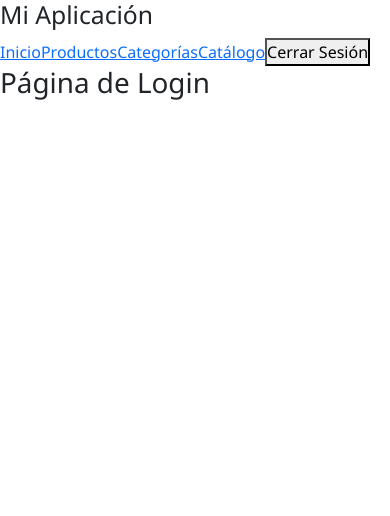
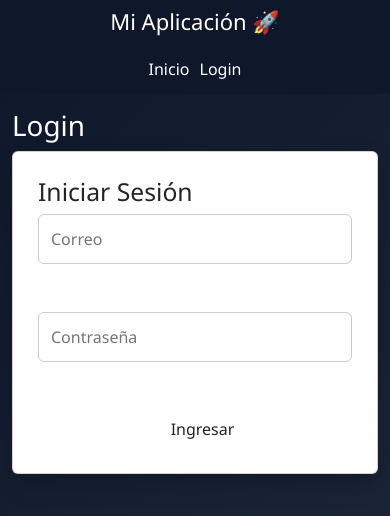
Before and after one commit to ismaelis123/bd, a React (Vite) app: page /login in a window 390 px wide. Shown: the top 516 px of the page. Built offline with nearby package versions, Linux system fonts and the light colour scheme.

Commit message:
cambios nuevos login

```diff
--- a/src/App.jsx
+++ b/src/App.jsx
@@ -6,7 +6,10 @@ import Productos from "./views/Productos";
 import Categorias from "./views/Categorias";
 import Catalogo from "./views/Catalogo";
 import Pagina404 from "./views/Pagina404";
+
 import Encabezado from "./navegacion/Encabezado";
+import RutaProtegida from "./rutas/RutaProtegida";
+
 import "./index.css";
 
 function App() {
@@ -15,11 +18,39 @@ function App() {
       <Encabezado />
 
       <Routes>
+        {/* Públicas */}
         <Route path="/" element={<Inicio />} />
         <Route path="/login" element={<Login />} />
-        <Route path="/productos" element={<Productos />} />
-        <Route path="/categorias" element={<Categorias />} />
-        <Route path="/catalogo" element={<Catalogo />} />
+
+        {/* Protegidas */}
+        <Route
+          path="/productos"
+          element={
+            <RutaProtegida>
+              <Productos />
+            </RutaProtegida>
+          }
+        />
+
+        <Route
+          path="/categorias"
+          element={
+            <RutaProtegida>
+              <Categorias />
+            </RutaProtegida>
+          }
+        />
+
+        <Route
+          path="/catalogo"
+          element={
+            <RutaProtegida>
+              <Catalogo />
+            </RutaProtegida>
+          }
+        />
+
+        {/* 404 */}
         <Route path="*" element={<Pagina404 />} />
       </Routes>
     </Router>
--- a/src/database/supabaseconfig.js
+++ b/src/database/supabaseconfig.js
@@ -1,6 +1,6 @@
 import { createClient } from "@supabase/supabase-js";
 
-const supabaseUrl = import.meta.env.VITE_SUPABASE_URL;
-const supabaseKey = import.meta.env.VITE_SUPABASE_API_KEY;
+const supabaseUrl = "https://rgpjhseivhxzictjqgch.supabase.co";
+const supabaseKey = "eyJhbGciOiJIUzI1NiIsInR5cCI6IkpXVCJ9.eyJpc3MiOiJzdXBhYmFzZSIsInJlZiI6InJncGpoc2Vpdmh4emljdGpxZ2NoIiwicm9sZSI6ImFub24iLCJpYXQiOjE3NzMyNTQxMDgsImV4cCI6MjA4ODgzMDEwOH0.7W5NN-ZVDbTN5cnuAEwt-q8sqxOgJStAoo39Vix1aA0";
 
 export const supabase = createClient(supabaseUrl, supabaseKey);
--- a/src/index.css
+++ b/src/index.css
@@ -1,4 +1,4 @@
-/* Reset básico */
+/* RESET */
 * {
   margin: 0;
   padding: 0;
@@ -6,29 +6,33 @@
   font-family: 'Segoe UI', sans-serif;
 }
 
-/* Fondo general */
 body {
-  background: #f5f7fb;
+  background: linear-gradient(135deg, #0f172a, #1e293b);
+  min-height: 100vh;
 }
 
-/* Contenedor */
-.container {
-  padding: 20px;
-}
-
-/* Navbar */
+/* NAVBAR */
 .navbar {
-  background: #1e293b;
+  background: #0f172a;
   color: white;
-  padding: 15px 25px;
+  padding: 15px 30px;
   display: flex;
   justify-content: space-between;
   align-items: center;
 }
 
+.navbar h2 {
+  font-size: 22px;
+}
+
+.navbar div {
+  display: flex;
+  align-items: center;
+}
+
 .navbar a {
   color: white;
-  margin-left: 15px;
+  margin-left: 20px;
   text-decoration: none;
   font-weight: 500;
 }
@@ -37,7 +41,7 @@ body {
   color: #38bdf8;
 }
 
-/* Botón */
+/* BOTÓN */
 .btn {
   background: #38bdf8;
   border: none;
@@ -45,22 +49,68 @@ body {
   color: white;
   border-radius: 6px;
   cursor: pointer;
+  margin-left: 15px;
 }
 
 .btn:hover {
   background: #0ea5e9;
 }
 
-/* Tarjetas */
+/* CONTENEDOR GENERAL */
+.container {
+  padding: 30px;
+  color: white;
+}
+
+/* CARD */
 .card {
   background: white;
-  padding: 20px;
-  border-radius: 10px;
-  box-shadow: 0 4px 10px rgba(0,0,0,0.05);
-  margin-bottom: 15px;
+  color: black;
+  padding: 25px;
+  border-radius: 12px;
+  max-width: 400px;
+  margin: auto;
+  box-shadow: 0 10px 25px rgba(0,0,0,0.2);
 }
 
-/* Títulos */
+/* INPUTS */
+input {
+  width: 100%;
+  padding: 12px;
+  border-radius: 6px;
+  border: 1px solid #ccc;
+}
+
+/* LOGIN CENTER */
+.login-container {
+  display: flex;
+  justify-content: center;
+  align-items: center;
+  height: 80vh;
+}
+
+/* TITULOS */
 h1 {
-  margin-bottom: 15px;
+  margin-bottom: 20px;
 }
+
+/* RESPONSIVE */
+@media (max-width: 768px) {
+  .navbar {
+    flex-direction: column;
+    align-items: flex-start;
+  }
+
+  .navbar div {
+    margin-top: 10px;
+    flex-wrap: wrap;
+  }
+
+  .navbar a {
+    margin: 5px;
+  }
+
+  .container {
+    padding: 15px;
+  }
+}
--- a/src/login/FormularioLogin.jsx
+++ b/src/login/FormularioLogin.jsx
@@ -1,4 +1,47 @@
-function FormularioLogin() {
-  return <div>Formulario Login</div>;
-}
+import { useState } from "react";
+import { supabase } from "../database/supabaseconfig";
+
+const FormularioLogin = ({ setSesion }) => {
+
+  const [email, setEmail] = useState("");
+  const [password, setPassword] = useState("");
+
+  const iniciarSesion = async (e) => {
+    e.preventDefault();
+
+    const { data, error } = await supabase.auth.signInWithPassword({
+      email,
+      password
+    });
+
+    if (error) {
+      alert("Error al iniciar sesión");
+    } else {
+      setSesion(data.user);
+    }
+  };
+
+  return (
+    <form onSubmit={iniciarSesion} className="card">
+      <h2>Iniciar Sesión</h2>
+
+      <input
+        type="email"
+        placeholder="Correo"
+        value={email}
+        onChange={(e) => setEmail(e.target.value)}
+      /><br /><br />
+
+      <input
+        type="password"
+        placeholder="Contraseña"
+        value={password}
+        onChange={(e) => setPassword(e.target.value)}
+      /><br /><br />
+
+      <button className="btn">Ingresar</button>
+    </form>
+  );
+};
+
 export default FormularioLogin;
--- a/src/navegacion/Encabezado.jsx
+++ b/src/navegacion/Encabezado.jsx
@@ -1,31 +1,58 @@
 import { Link } from "react-router-dom";
+import { useEffect, useState } from "react";
+import { supabase } from "../database/supabaseconfig";
 
 function Encabezado() {
 
-  const usuario = true; // simulación de sesión
+  const [usuario, setUsuario] = useState(null);
 
-  const cerrarSesion = () => {
-    console.log("Sesión cerrada");
+  useEffect(() => {
+
+    // 🔥 FORZAR CIERRE DE SESIÓN AL INICIAR (para pruebas)
+    const cerrar = async () => {
+      await supabase.auth.signOut();
     };
 
-  const mostrarMenu = usuario ? true : false;
+    cerrar();
+
+    // 🔥 ESCUCHAR CAMBIOS DE LOGIN
+    const { data: listener } = supabase.auth.onAuthStateChange(
+      (_event, session) => {
+        setUsuario(session?.user || null);
+      }
+    );
+
+    return () => {
+      listener.subscription.unsubscribe();
+    };
+
+  }, []);
+
+  const cerrarSesion = async () => {
+    await supabase.auth.signOut();
+  };
 
   return (
-    <nav>
-      <h2>Mi Aplicación</h2>
+    <nav className="navbar">
+      <h2>Mi Aplicación 🚀</h2>
 
+      <div>
         <Link to="/">Inicio</Link>
 
-      {mostrarMenu ? (
+        {usuario ? (
           <>
             <Link to="/productos">Productos</Link>
             <Link to="/categorias">Categorías</Link>
             <Link to="/catalogo">Catálogo</Link>
-          <button onClick={cerrarSesion}>Cerrar Sesión</button>
+
+            <button className="btn" onClick={cerrarSesion}>
+              Cerrar Sesión
+            </button>
           </>
         ) : (
           <Link to="/login">Login</Link>
         )}
+      </div>
     </nav>
   );
 }
--- a/src/rutas/RutaProtegida.jsx
+++ b/src/rutas/RutaProtegida.jsx
@@ -1,8 +1,23 @@
 import { Navigate } from "react-router-dom";
+import { useEffect, useState } from "react";
+import { supabase } from "../database/supabaseconfig";
 
 function RutaProtegida({ children }) {
 
-  const usuario = true;
+  const [usuario, setUsuario] = useState(null);
+  const [cargando, setCargando] = useState(true);
+
+  useEffect(() => {
+    const getUser = async () => {
+      const { data } = await supabase.auth.getUser();
+      setUsuario(data.user);
+      setCargando(false);
+    };
+
+    getUser();
+  }, []);
+
+  if (cargando) return <p>Cargando...</p>;
 
   if (!usuario) {
     return <Navigate to="/login" />;
--- a/src/views/Login.jsx
+++ b/src/views/Login.jsx
@@ -1,4 +1,31 @@
+import { useEffect, useState } from "react";
+import FormularioLogin from "../login/FormularioLogin";
+import { supabase } from "../database/supabaseconfig";
+
 function Login() {
-  return <h1>Página de Login</h1>;
+
+  const [sesion, setSesion] = useState(null);
+
+  useEffect(() => {
+    const getSession = async () => {
+      const { data } = await supabase.auth.getSession();
+      setSesion(data.session);
+    };
+
+    getSession();
+  }, []);
+
+  return (
+    <div className="container">
+      <h1>Login</h1>
+
+      {!sesion ? (
+        <FormularioLogin setSesion={setSesion} />
+      ) : (
+        <p>Ya estás logueado ✅</p>
+      )}
+    </div>
+  );
 }
+
 export default Login;
```
Lines whose indentation alone changed are shown as unchanged.
